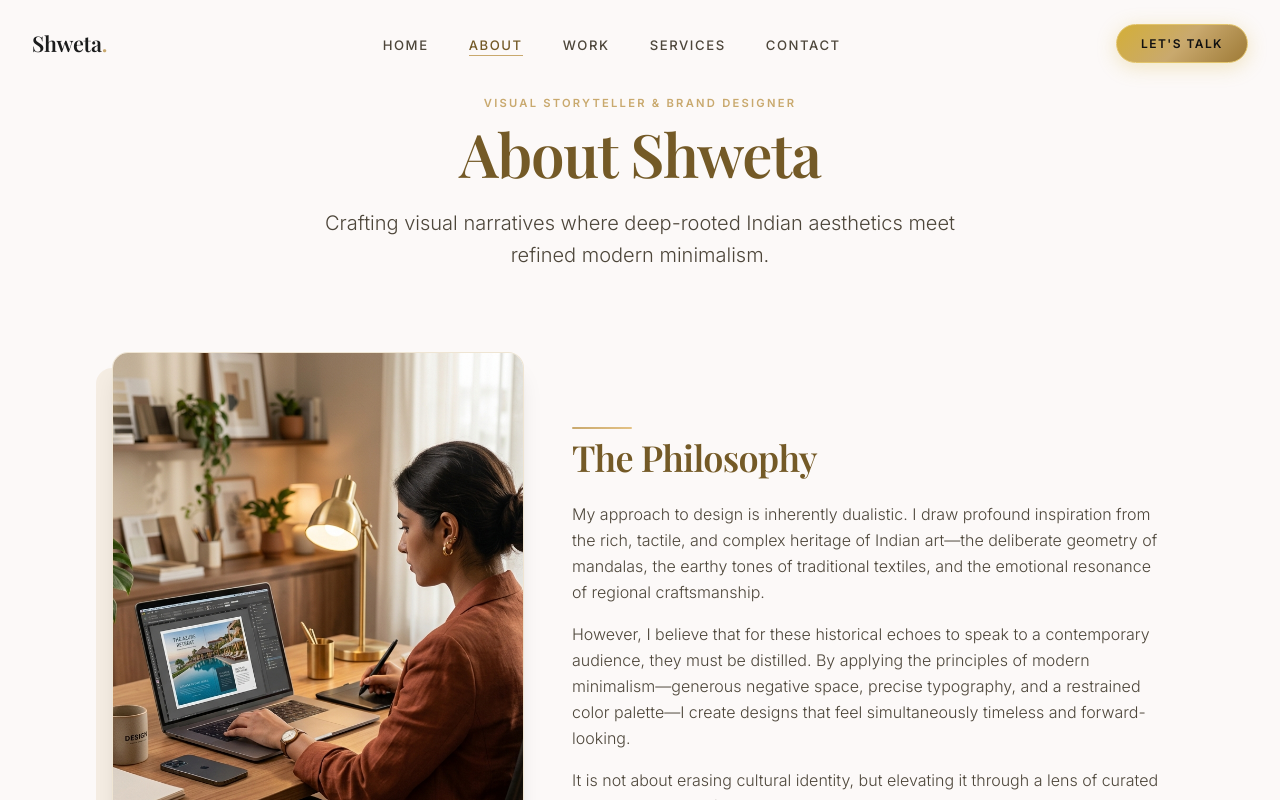
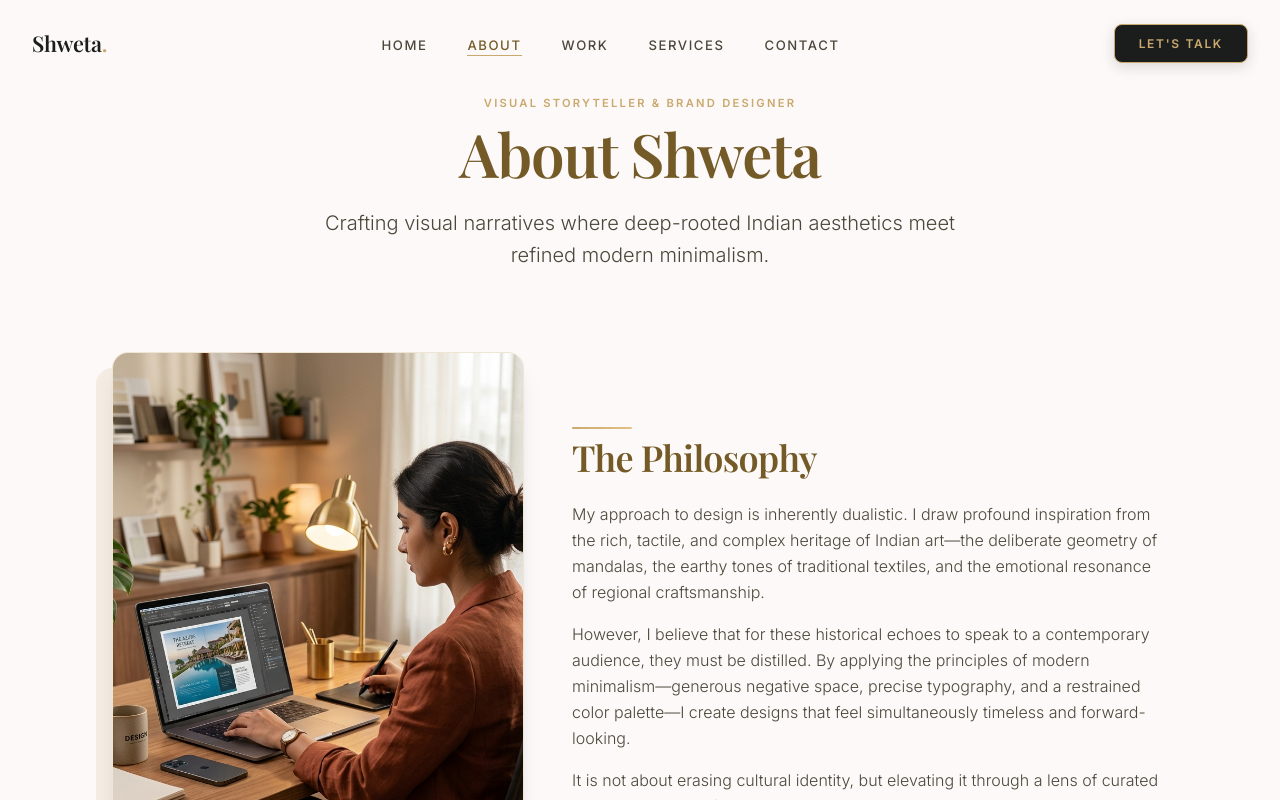
Before and after one commit to imuzax/shweta-portfolio, a Next.js app: page /about in a window 1280 px wide. Shown: the top 800 px of the page. Built offline with nearby package versions, Linux system fonts and the light colour scheme; a web font is replaced by a local one.

Commit message:
fix: Redesign buttons to ultra-crisp vector obsidian charcoal and champagne gold styling with 8px rounded corners

```diff
--- a/src/app/globals.css
+++ b/src/app/globals.css
@@ -113,36 +113,35 @@ h1, h2, h3, h4 {
   color: var(--gold);
 }
 
-/* ─── Luxury Metallic Golden Button Styles ─── */
+/* ─── Ultra-Crisp Luxury Designer Button Styles ─── */
 .btn-primary {
   display: inline-flex;
   align-items: center;
   justify-content: center;
   gap: 0.6rem;
-  padding: 0.85rem 2.2rem;
-  background: linear-gradient(135deg, #d4af37 0%, #c9a96e 50%, #9e7a36 100%);
-  color: #111111;
+  padding: 0.75rem 1.8rem;
+  background: #1b1c1c;
+  color: #c9a96e;
   font-family: 'Inter', sans-serif;
-  font-size: 0.8rem;
-  font-weight: 700;
-  letter-spacing: 0.12em;
+  font-size: 0.78rem;
+  font-weight: 600;
+  letter-spacing: 0.14em;
   text-transform: uppercase;
-  border: 1px solid #e2c46c;
-  border-radius: 9999px;
+  border: 1px solid #c9a96e;
+  border-radius: 8px;
   cursor: pointer;
-  transition: all 0.35s cubic-bezier(0.16, 1, 0.3, 1);
+  transition: all 0.3s cubic-bezier(0.25, 1, 0.5, 1);
   text-decoration: none;
-  box-shadow: 0 4px 20px rgba(212, 175, 55, 0.28);
+  box-shadow: 0 4px 14px rgba(27, 28, 28, 0.15);
   position: relative;
-  overflow: hidden;
 }
 
 .btn-primary:hover {
-  background: linear-gradient(135deg, #f3d77b 0%, #d4af37 50%, #b8913b 100%);
-  color: #000000;
-  border-color: #ffffff;
-  transform: translateY(-3px) scale(1.02);
-  box-shadow: 0 10px 30px rgba(212, 175, 55, 0.45);
+  background: #c9a96e;
+  color: #1b1c1c;
+  border-color: #c9a96e;
+  transform: translateY(-2px);
+  box-shadow: 0 8px 25px rgba(201, 169, 110, 0.35);
 }
 
 .btn-outline {
@@ -150,29 +149,27 @@ h1, h2, h3, h4 {
   align-items: center;
   justify-content: center;
   gap: 0.6rem;
-  padding: 0.85rem 2.2rem;
-  background: rgba(255, 255, 255, 0.9);
-  backdrop-filter: blur(10px);
-  color: #745a27;
+  padding: 0.75rem 1.8rem;
+  background: transparent;
+  color: #1b1c1c;
   font-family: 'Inter', sans-serif;
-  font-size: 0.8rem;
-  font-weight: 700;
-  letter-spacing: 0.12em;
+  font-size: 0.78rem;
+  font-weight: 600;
+  letter-spacing: 0.14em;
   text-transform: uppercase;
-  border: 1.5px solid #c9a96e;
-  border-radius: 9999px;
+  border: 1px solid #1b1c1c;
+  border-radius: 8px;
   cursor: pointer;
-  transition: all 0.35s cubic-bezier(0.16, 1, 0.3, 1);
+  transition: all 0.3s cubic-bezier(0.25, 1, 0.5, 1);
   text-decoration: none;
-  box-shadow: 0 2px 10px rgba(201, 169, 110, 0.15);
 }
 
 .btn-outline:hover {
-  background: linear-gradient(135deg, #d4af37 0%, #c9a96e 100%);
-  color: #111111;
-  border-color: #d4af37;
-  transform: translateY(-3px) scale(1.02);
-  box-shadow: 0 10px 25px rgba(212, 175, 55, 0.35);
+  background: #1b1c1c;
+  color: #c9a96e;
+  border-color: #1b1c1c;
+  transform: translateY(-2px);
+  box-shadow: 0 8px 20px rgba(27, 28, 28, 0.2);
 }
 
 /* ─── Scrollbar ─── */
```
